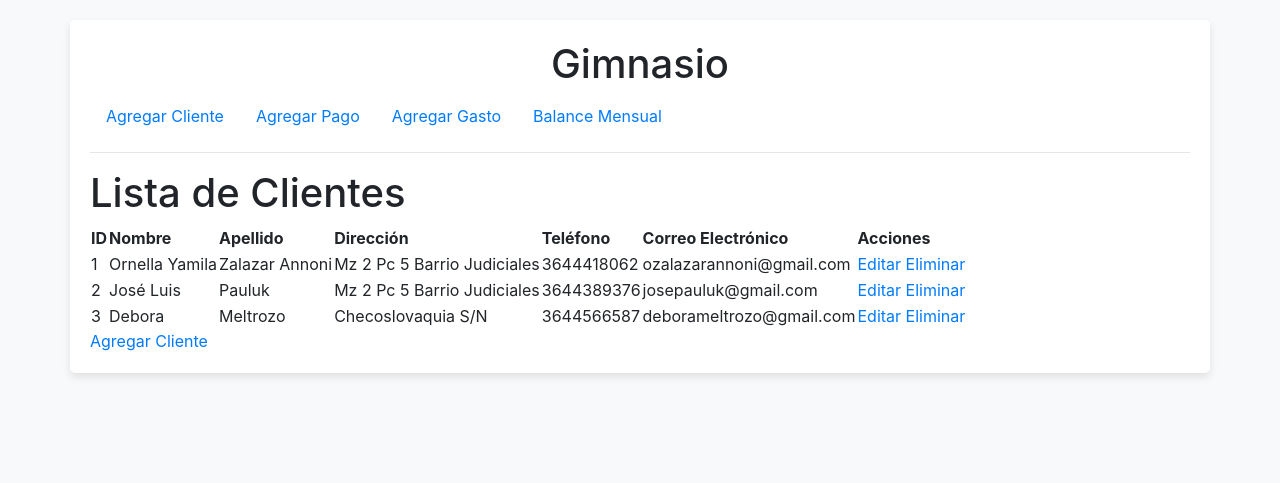
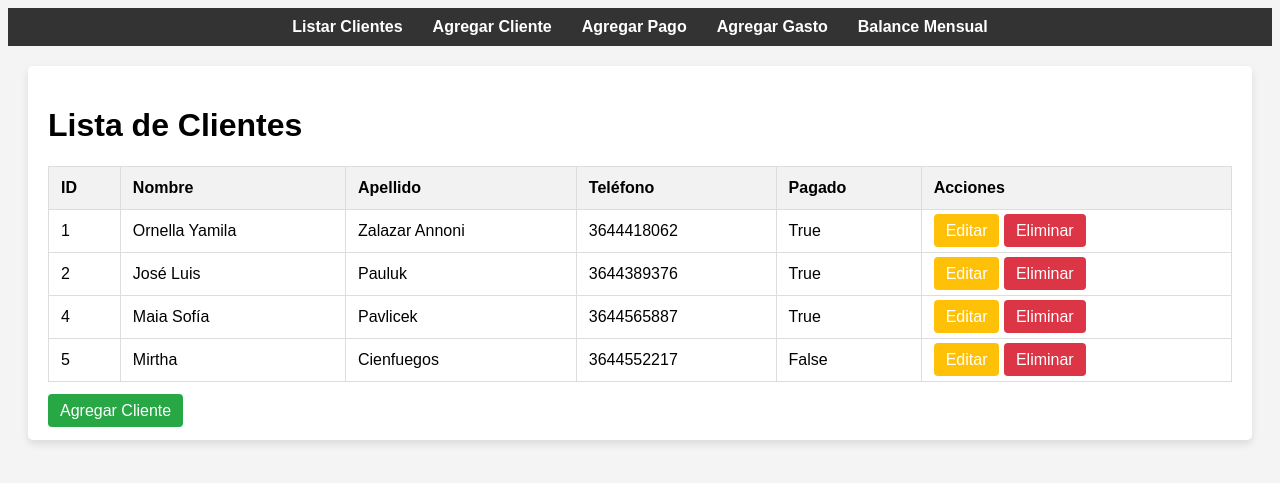
Before and after one commit to josepauluk/gym_project, a Django app: page /listar_clientes/ in a window 1280 px wide. Shown: the top 483 px of the page. Run offline with Django 5.2, Linux system fonts and the light colour scheme; data comes from the database, SQL or seed files in the repository; some libraries are stand-ins or nearby versions.

Commit message:
algunas modificaciones pero no funciona balance mensual

```diff
--- a/gym_app/templates/gym_app/base.html
+++ b/gym_app/templates/gym_app/base.html
@@ -1,34 +1,120 @@
 <!-- gym_app/templates/gym_app/base.html -->
+
 <!DOCTYPE html>
 <html lang="es">
 <head>
     <meta charset="UTF-8">
     <meta name="viewport" content="width=device-width, initial-scale=1.0">
-    <title>Gimnasio</title>
-    <link rel="stylesheet" href="https://stackpath.bootstrapcdn.com/bootstrap/4.5.2/css/bootstrap.min.css">
+    <title>Gestión de Gimnasio</title>
+    {% load static %}
+    <link rel="stylesheet" href="{% static 'gym_app/css/styles.css' %}">
     <style>
+        /* Estilos básicos para el menú */
+        nav {
+            background-color: #333;
+            padding: 10px;
+            display: flex;
+            justify-content: center;
+        }
+
+        nav ul {
+            list-style-type: none;
+            margin: 0;
+            padding: 0;
+            display: flex;
+        }
+
+        nav ul li {
+            margin: 0 15px;
+        }
+
+        nav ul li a {
+            color: white;
+            text-decoration: none;
+            font-weight: bold;
+        }
+
+        nav ul li a:hover {
+            color: #00aced;
+        }
+
         body {
-            padding: 20px;
-            background-color: #f8f9fa;
+            font-family: Arial, sans-serif;
+            background-color: #f4f4f4;
         }
+
         .container {
-            box-shadow: 0 4px 8px rgba(0, 0, 0, 0.1);
+            margin: 20px;
             padding: 20px;
             background: white;
             border-radius: 5px;
+            box-shadow: 0 4px 8px rgba(0, 0, 0, 0.1);
+        }
+
+        table {
+            width: 100%;
+            border-collapse: collapse;
+            margin-bottom: 20px;
+        }
+
+        table, th, td {
+            border: 1px solid #ddd;
+        }
+
+        th, td {
+            padding: 12px;
+            text-align: left;
+        }
+
+        th {
+            background-color: #f2f2f2;
+        }
+
+        .btn {
+            padding: 8px 12px;
+            border: none;
+            border-radius: 4px;
+            text-decoration: none;
+            cursor: pointer;
+        }
+
+        .btn-primary {
+            background-color: #007bff;
+            color: white;
+        }
+
+        .btn-warning {
+            background-color: #ffc107;
+            color: white;
+        }
+
+        .btn-danger {
+            background-color: #dc3545;
+            color: white;
+        }
+
+        .btn-success {
+            background-color: #28a745;
+            color: white;
+        }
+
+        .btn:hover {
+            opacity: 0.8;
         }
     </style>
 </head>
 <body>
+    <nav>
+        <ul>
+            <li><a href="{% url 'listar_clientes' %}">Listar Clientes</a></li>
+            <li><a href="{% url 'agregar_cliente' %}">Agregar Cliente</a></li>
+            <li><a href="{% url 'agregar_pago' %}">Agregar Pago</a></li>
+            <li><a href="{% url 'agregar_gasto' %}">Agregar Gasto</a></li>
+            <li><a href="{% url 'balance_mensual' %}">Balance Mensual</a></li>
+        </ul>
+    </nav>
+
     <div class="container">
-        <h1 class="text-center">Gimnasio</h1>
-        <nav class="nav">
-            <a class="nav-link" href="{% url 'agregar_cliente' %}">Agregar Cliente</a>
-            <a class="nav-link" href="{% url 'agregar_pago' %}">Agregar Pago</a>
-            <a class="nav-link" href="{% url 'agregar_gasto' %}">Agregar Gasto</a>
-            <a class="nav-link" href="{% url 'balance_mensual' %}">Balance Mensual</a>
-        </nav>
-        <hr>
         {% block content %}
         {% endblock %}
     </div>
--- a/gym_app/templates/gym_app/listar_clientes.html
+++ b/gym_app/templates/gym_app/listar_clientes.html
@@ -2,15 +2,14 @@
 
 {% block content %}
 <h1>Lista de Clientes</h1>
-<table>
+<table class="table">
     <thead>
         <tr>
             <th>ID</th>
             <th>Nombre</th>
             <th>Apellido</th>
-            <th>Dirección</th>
             <th>Teléfono</th>
-            <th>Correo Electrónico</th>
+            <th>Pagado</th>
             <th>Acciones</th>
         </tr>
     </thead>
@@ -20,16 +19,15 @@
             <td>{{ cliente.id }}</td>
             <td>{{ cliente.nombre }}</td>
             <td>{{ cliente.apellido }}</td>
-            <td>{{ cliente.direccion }}</td>
             <td>{{ cliente.telefono }}</td>
-            <td>{{ cliente.correo_electronico }}</td>
+            <td>{{ cliente.pagado }}</td>
             <td>
-                <a href="{% url 'editar_cliente' cliente.id %}">Editar</a>
-                <a href="{% url 'eliminar_cliente' cliente.id %}">Eliminar</a>
+                <a href="{% url 'editar_cliente' cliente.id %}" class="btn btn-warning">Editar</a>
+                <a href="{% url 'eliminar_cliente' cliente.id %}" class="btn btn-danger">Eliminar</a>
             </td>
         </tr>
         {% endfor %}
     </tbody>
 </table>
-<a href="{% url 'agregar_cliente' %}">Agregar Cliente</a>
+<a href="{% url 'agregar_cliente' %}" class="btn btn-success">Agregar Cliente</a>
 {% endblock %}
--- a/gym_app/urls.py
+++ b/gym_app/urls.py
@@ -1,9 +1,11 @@
+# gym_app/urls.py
+
 from django.urls import path
 from . import views
 
 urlpatterns = [
     path('agregar_cliente/', views.agregar_cliente, name='agregar_cliente'),
-    path('listar_clientes/', views.listar_clientes, name='listar_clientes'),  # Esta línea debe estar presente
+    path('listar_clientes/', views.listar_clientes, name='listar_clientes'),
     path('editar_cliente/<int:cliente_id>/', views.editar_cliente, name='editar_cliente'),
     path('eliminar_cliente/<int:cliente_id>/', views.eliminar_cliente, name='eliminar_cliente'),
     path('agregar_pago/', views.agregar_pago, name='agregar_pago'),
--- a/gym_app/views.py
+++ b/gym_app/views.py
@@ -1,8 +1,9 @@
 # gym_app/views.py
 
-from django.shortcuts import render, redirect, get_object_or_404
+from django.shortcuts import render, get_object_or_404, redirect
+from .models import Cliente, Pago, Gasto
 from .forms import ClienteForm, PagoForm, GastoForm
-from .models import Cliente, Pago, Gasto
+from django.db.models import Sum
 from django.utils import timezone
 
 # Vista para agregar un cliente
@@ -16,7 +17,7 @@
         form = ClienteForm()
     return render(request, 'gym_app/agregar_cliente.html', {'form': form})
 
-# Vista para listar clientes
+# Vista para listar los clientes
 def listar_clientes(request):
     clientes = Cliente.objects.all()
     return render(request, 'gym_app/listar_clientes.html', {'clientes': clientes})
@@ -31,7 +32,7 @@
             return redirect('listar_clientes')
     else:
         form = ClienteForm(instance=cliente)
-    return render(request, 'gym_app/editar_cliente.html', {'form': form})
+    return render(request, 'gym_app/editar_cliente.html', {'form': form, 'cliente': cliente})
 
 # Vista para eliminar un cliente
 def eliminar_cliente(request, cliente_id):
@@ -46,7 +47,12 @@
     if request.method == 'POST':
         form = PagoForm(request.POST)
         if form.is_valid():
-            form.save()
+            pago = form.save()
+            # Actualizar el estado del cliente a 'pagado' si el pago es mayor que 0
+            if pago.importe > 0:
+                cliente = pago.cliente
+                cliente.pagado = True
+                cliente.save()
             return redirect('listar_clientes')
     else:
         form = PagoForm()
@@ -63,25 +69,18 @@
         form = GastoForm()
     return render(request, 'gym_app/agregar_gasto.html', {'form': form})
 
-# Vista para mostrar balance mensual
+# Vista para mostrar el balance mensual
 def balance_mensual(request):
-    hoy = timezone.now()
-    pagos = Pago.objects.filter(mes__month=hoy.month, mes__year=hoy.year)
-    clientes = Cliente.objects.all()
-    clientes_no_pagaron = []
+    fecha_actual = timezone.now()
+    pagos = Pago.objects.filter(fecha__year=fecha_actual.year, fecha__month=fecha_actual.month).aggregate(total_pagos=Sum('importe'))
+    gastos = Gasto.objects.filter(fecha__year=fecha_actual.year, fecha__month=fecha_actual.month).aggregate(total_gastos=Sum('monto'))
 
-    for cliente in clientes:
-        if not pagos.filter(cliente=cliente).exists():
-            clientes_no_pagaron.append(cliente)
-
-    total_ingresos = sum([pago.importe for pago in pagos])
-    gastos = Gasto.objects.filter(fecha__month=hoy.month, fecha__year=hoy.year)
-    total_gastos = sum([gasto.monto for gasto in gastos])
-    balance = total_ingresos - total_gastos
+    total_pagos = pagos['total_pagos'] if pagos['total_pagos'] else 0
+    total_gastos = gastos['total_gastos'] if gastos['total_gastos'] else 0
+    balance = total_pagos - total_gastos
 
     return render(request, 'gym_app/balance_mensual.html', {
-        'total_ingresos': total_ingresos,
+        'total_pagos': total_pagos,
         'total_gastos': total_gastos,
-        'balance': balance,
-        'clientes_no_pagaron': clientes_no_pagaron
+        'balance': balance
     })
--- a/gym_project/urls.py
+++ b/gym_project/urls.py
@@ -1,19 +1,4 @@
-"""
-URL configuration for gym_project project.
 
-The `urlpatterns` list routes URLs to views. For more information please see:
-    https://docs.djangoproject.com/en/5.1/topics/http/urls/
-Examples:
-Function views
-    1. Add an import:  from my_app import views
-    2. Add a URL to urlpatterns:  path('', views.home, name='home')
-Class-based views
-    1. Add an import:  from other_app.views import Home
-    2. Add a URL to urlpatterns:  path('', Home.as_view(), name='home')
-Including another URLconf
-    1. Import the include() function: from django.urls import include, path
-    2. Add a URL to urlpatterns:  path('blog/', include('blog.urls'))
-"""
 from django.contrib import admin
 from django.urls import path, include
 
--- /dev/null
+++ b/requirements.txt
@@ -0,0 +1,4 @@
+asgiref==3.8.1
+Django==5.1.1
+sqlparse==0.5.1
+tzdata==2024.2
--- /dev/null
+++ b/static/css/styles.css
@@ -0,0 +1,94 @@
+/* gym_app/static/gym_app/css/styles.css */
+
+/* Estilos básicos para el menú */
+nav {
+    background-color: #333;
+    padding: 10px;
+    display: flex;
+    justify-content: center;
+}
+
+nav ul {
+    list-style-type: none;
+    margin: 0;
+    padding: 0;
+    display: flex;
+}
+
+nav ul li {
+    margin: 0 15px;
+}
+
+nav ul li a {
+    color: white;
+    text-decoration: none;
+    font-weight: bold;
+}
+
+nav ul li a:hover {
+    color: #00aced;
+}
+
+body {
+    font-family: Arial, sans-serif;
+    background-color: #f4f4f4;
+}
+
+.container {
+    margin: 20px;
+    padding: 20px;
+    background: white;
+    border-radius: 5px;
+    box-shadow: 0 4px 8px rgba(0, 0, 0, 0.1);
+}
+
+table {
+    width: 100%;
+    border-collapse: collapse;
+    margin-bottom: 20px;
+}
+
+table, th, td {
+    border: 1px solid #ddd;
+}
+
+th, td {
+    padding: 12px;
+    text-align: left;
+}
+
+th {
+    background-color: #f2f2f2;
+}
+
+.btn {
+    padding: 8px 12px;
+    border: none;
+    border-radius: 4px;
+    text-decoration: none;
+    cursor: pointer;
+}
+
+.btn-primary {
+    background-color: #007bff;
+    color: white;
+}
+
+.btn-warning {
+    background-color: #ffc107;
+    color: white;
+}
+
+.btn-danger {
+    background-color: #dc3545;
+    color: white;
+}
+
+.btn-success {
+    background-color: #28a745;
+    color: white;
+}
+
+.btn:hover {
+    opacity: 0.8;
+}
```
Also changed, not shown: gym_app/forms.py (+22 -3 lines), gym_app/models.py (+13 -20 lines), gym_app/templates/gym_app/agregar_cliente.html (+3 -4 lines), gym_app/templates/gym_app/agregar_pago.html (+4 -5 lines), gym_app/templates/gym_app/balance_mensual.html (+5 -17 lines), gym_project/settings.py (+5 -12 lines), db.sqlite3, gym_app/migrations/0003_remove_cliente_importe_remove_pago_mes_and_more.py (added), gym_app/migrations/0004_alter_pago_fecha.py (added), gym_app/migrations/0005_remove_cliente_importe_pagado_alter_gasto_fecha.py (added), 1 other file.
